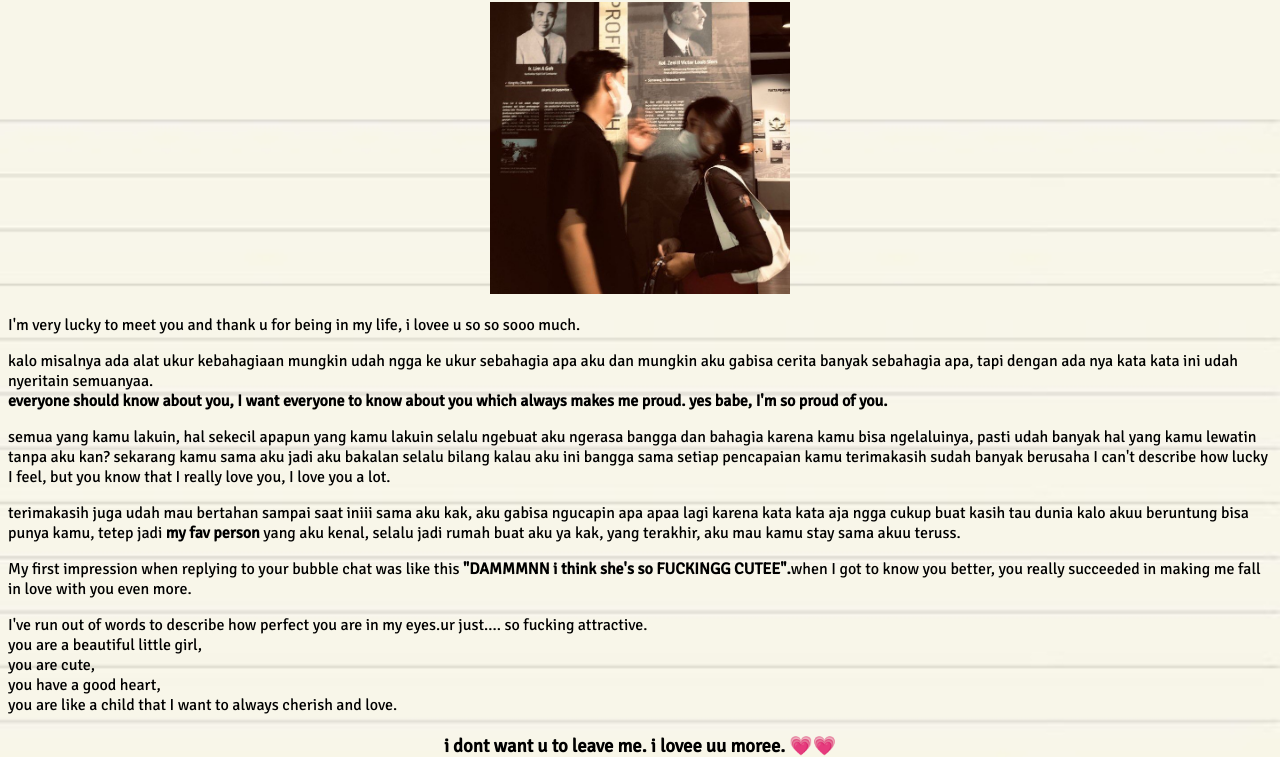
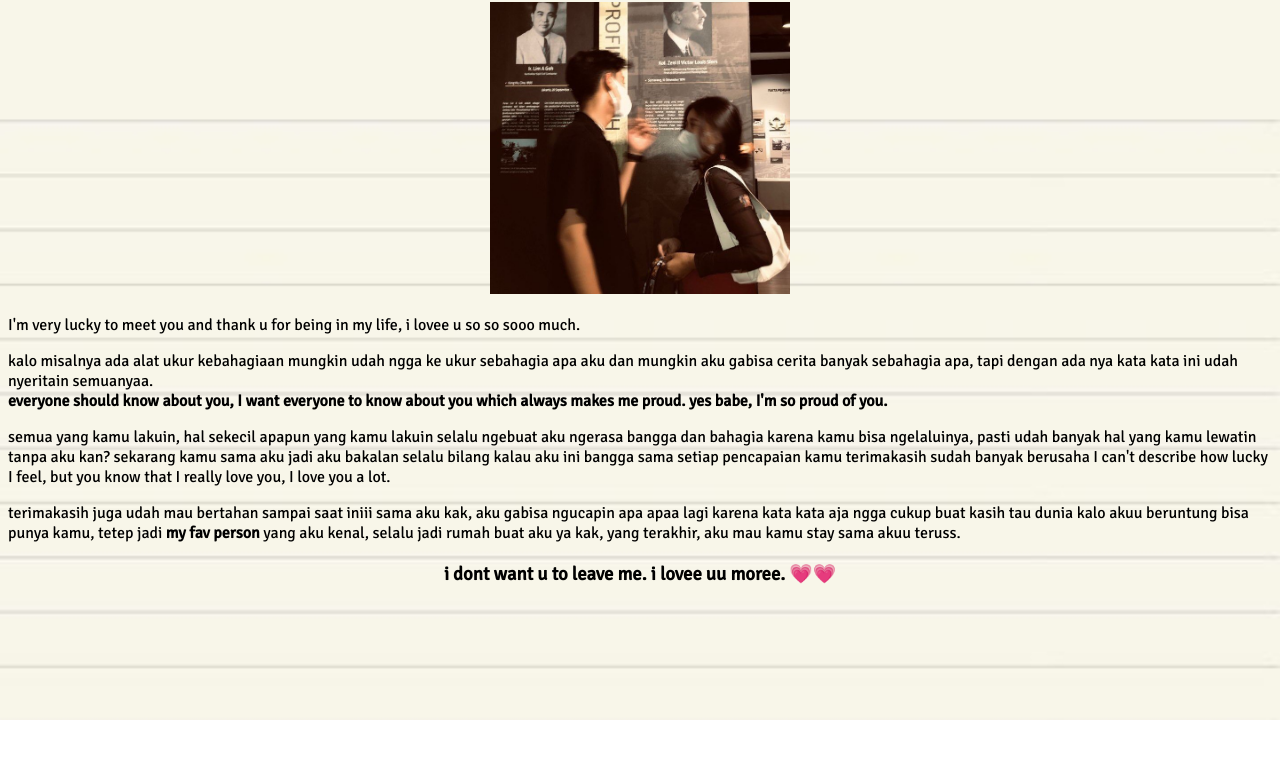
Before and after one commit to anouther/agasta, a plain HTML site: page index.html in a window 1280 px wide. Shown: the part 80-837 px from the top of the page. After the commit the page ends 800 px from the top, so only its background shows below. Drawn offline with Linux system fonts and the light colour scheme.

Commit message:
Update index.html

```diff
--- a/index.html
+++ b/index.html
@@ -44,9 +44,5 @@
 
     <p>terimakasih juga udah mau bertahan sampai saat iniii sama aku kak, aku gabisa ngucapin apa apaa lagi karena kata kata aja ngga cukup buat kasih tau dunia kalo akuu beruntung bisa punya kamu, tetep jadi <b>my fav person</b> yang aku kenal, selalu jadi rumah buat aku ya kak, yang terakhir, aku mau kamu stay sama akuu teruss. </p>
 
-    <p> My first impression when replying to your bubble chat was like this <b>"DAMMMNN i think she's so FUCKINGG CUTEE".</b>when I got to know you better, you really succeeded in making me fall in love with you even more.</p>
-    <p>I've run out of words to describe how perfect you are in my eyes.ur just.... so fucking attractive.<br /> you are a beautiful little girl, <br />you are cute, <br />you have a good heart,<br /> you are like a child that I want to always cherish and love. </p>
-
-
     <center><h3><b>i dont want u to leave me. i lovee uu moree. 💗💗 </b></h3></center>
   </html
```
